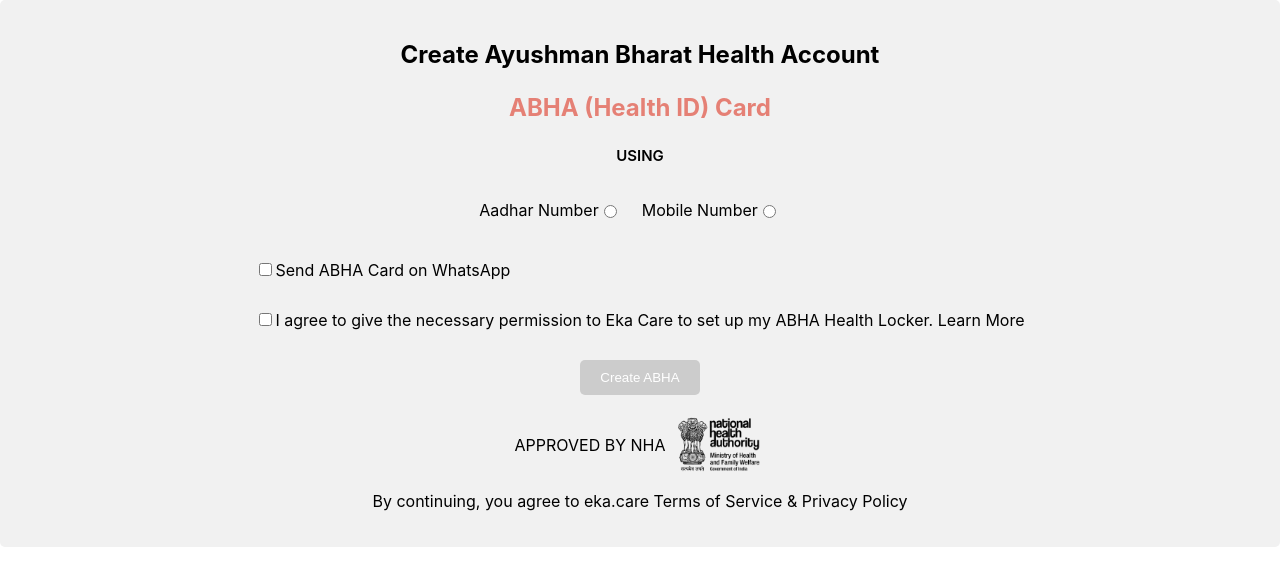
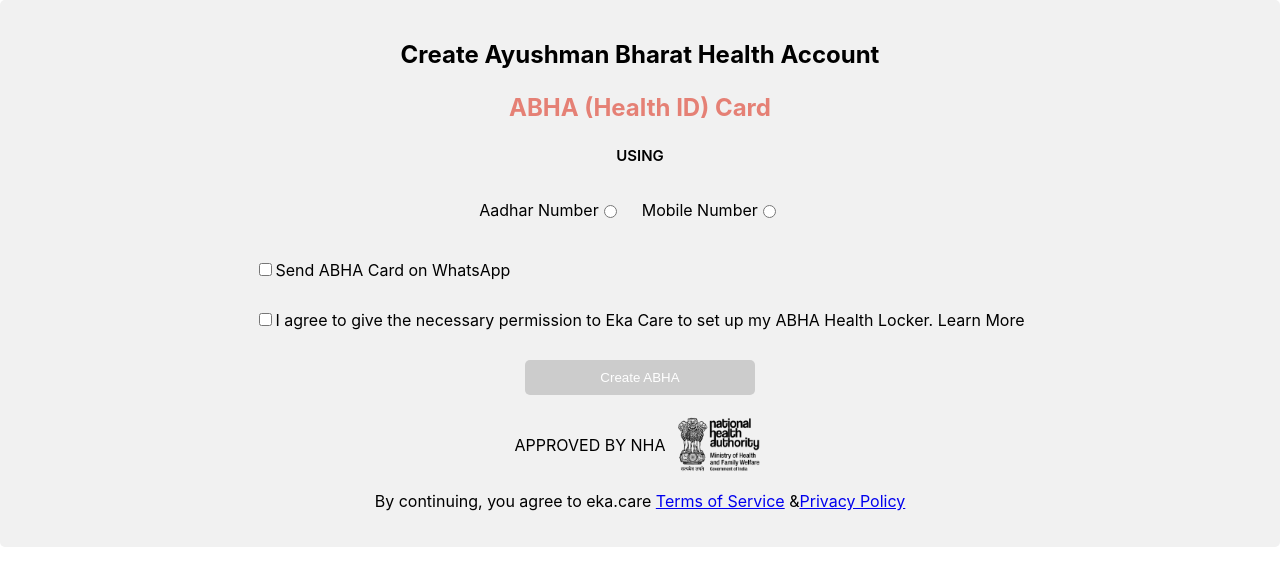
Before and after one commit to imbuesoft/patient, a React (Create React App) app: page / in a window 1280 px wide. Shown: the top 586 px of the page. Built offline with nearby package versions, Linux system fonts and the light colour scheme.

Commit message:
Update AbhaCard.js

```diff
--- a/src/AbhaCard.js
+++ b/src/AbhaCard.js
@@ -176,6 +176,7 @@
           className="create-abha-button btn btn-primary"
           disabled={!checkbox2}
           onClick={handleCreateABHA}
+          style={{width: "230px"}}
         >
           Create ABHA
         </button>
@@ -189,8 +190,8 @@
       </div>
 
       <div>
-        <p style={{textAlign: "center"}}>By continuing, you agree to eka.care Terms of Service &
-Privacy Policy</p>
+        <p style={{textAlign: "center"}}>By continuing, you agree to eka.care <a href='/'>Terms of Service</a> &
+        <a href='/'>Privacy Policy</a></p>
       </div>
     </div>
   );
```
